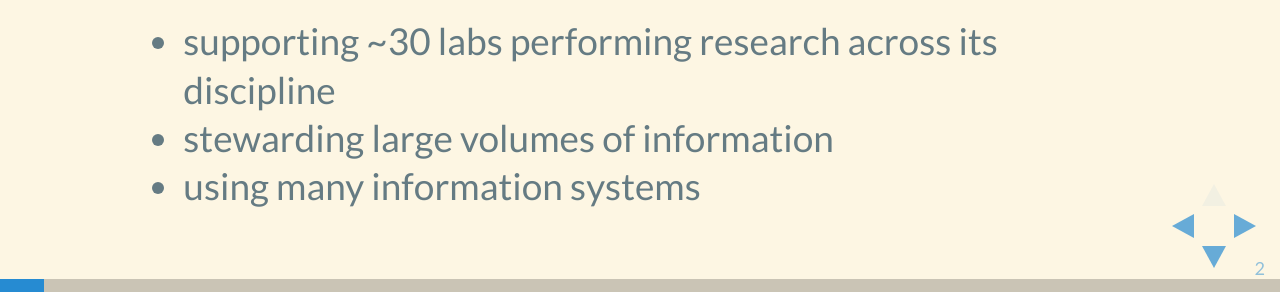
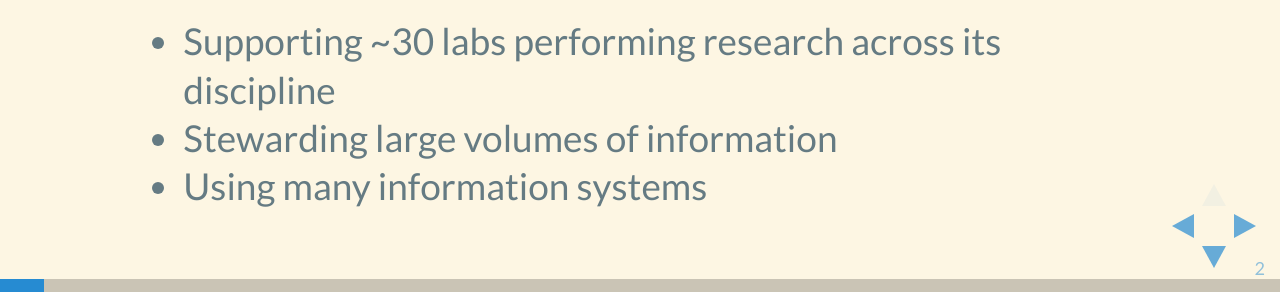
Before and after one commit to structur/2177A3, a website: page presentation/index.html in a window 1280 px wide. Both pictures are taken after a click on the element 1251 px from the left and 734 px from the top of the page. Shown: the part 508-800 px from the top of the page. Drawn offline with Linux system fonts and the light colour scheme.

Commit message:
fix page numbers and typo

```diff
--- a/presentation/index.html
+++ b/presentation/index.html
@@ -69,9 +69,9 @@
 								</ul>
 							<p>Essential process areas are teaching and research:</p>
 							<ul>
-								<li>supporting ~30 labs performing research across its discipline</li>
-								<li>stewarding large volumes of information</li>
-								<li>using many information systems</li>
+								<li>Supporting ~30 labs performing research across its discipline</li>
+								<li>Stewarding large volumes of information</li>
+								<li>Using many information systems</li>
 							</ul>
 
 							<br />
@@ -102,7 +102,7 @@
 							&nbsp;<br />
 						 	<h5>Competition</h5>
 							<ul>
-								<li>Competition between institution against the backdrop of informal and formal collaborations</li>
+								<li>Competition between institutions against the backdrop of informal and formal collaborations</li>
 								<li>For funding is perhaps the strongest, limited and rivalrous nature of grants</li>
 							</ul>
 						</div>
@@ -274,7 +274,7 @@
 						  <p> </p>
 						  <ul>
 						    <li>Partner with other departments around managing network security</li>
-						    <li>Establish and open and collaborative set of best practises for information management </li>
+						    <li>Establish an open and collaborative set of best practises for information management </li>
 						    <li>Create a set of measurable performance indicators (maintenance, problematics, etc)  </li>
 						    <li>Develop a comprehensive inventory information model for tracking tasks</li>
 						    </ul>
```
Also changed, not shown: 1 other file.
